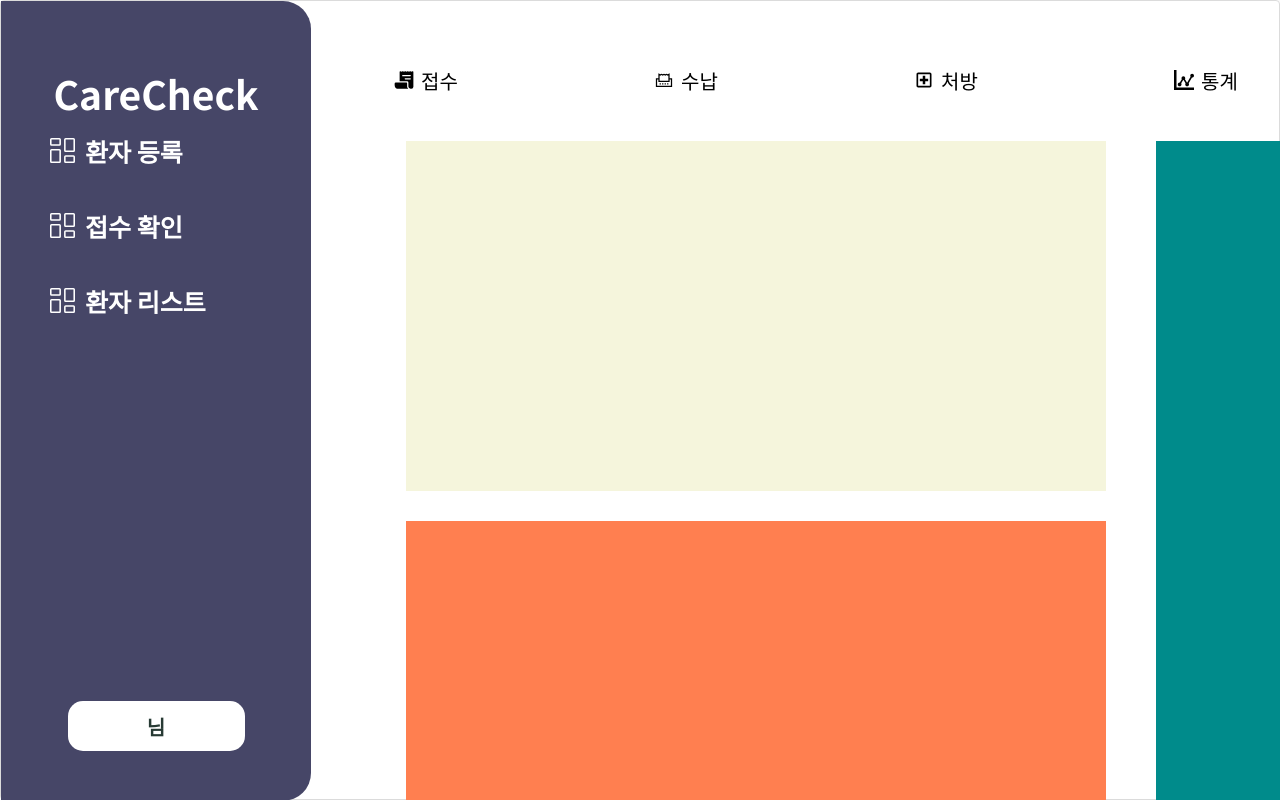
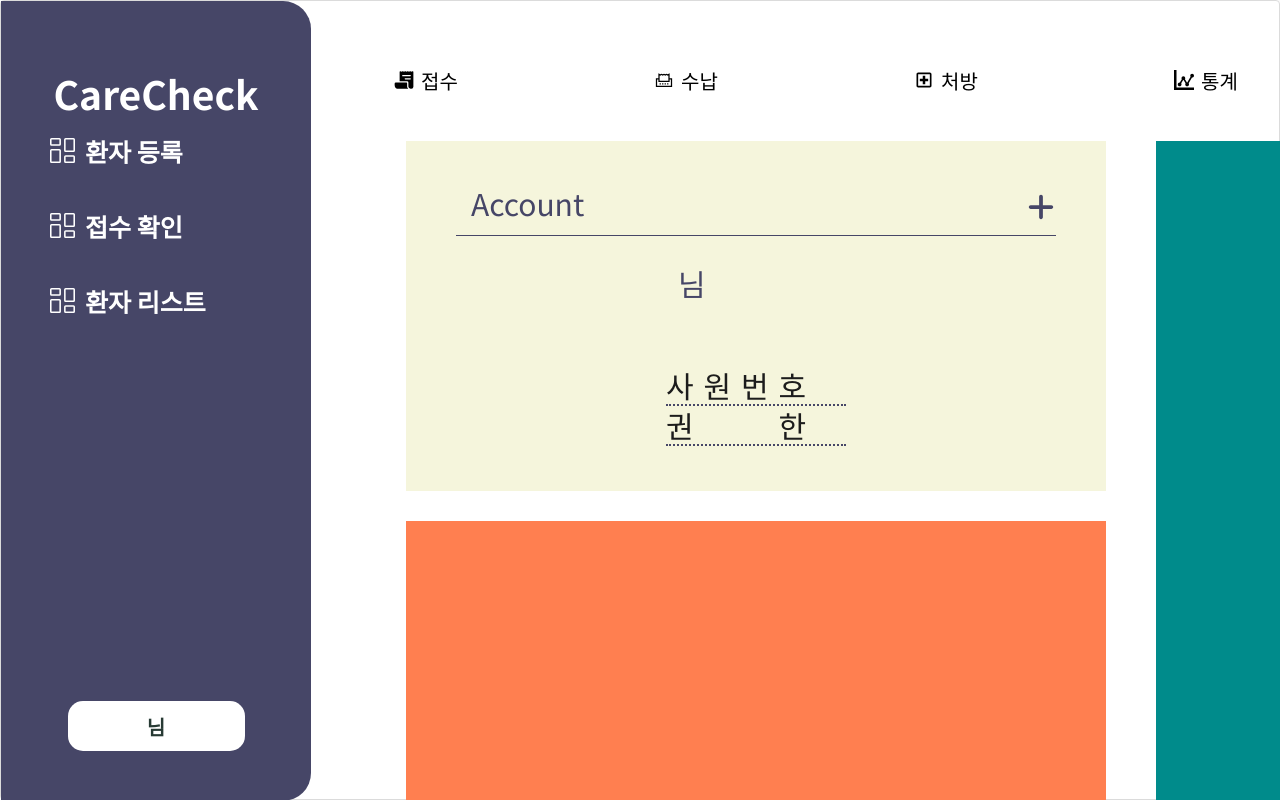
Before and after one commit to CareCheck-KoreaIT/CareCheck_koreaIt_front, a React (Vite) app: page / in a window 1280 px wide. Built offline with nearby package versions, Linux system fonts and the light colour scheme; no server answers.

Commit message:
main 화면 account-layout 생성

```diff
--- /dev/null
+++ b/src/components/mainPage/AccountLayout/AccountLayout.jsx
@@ -0,0 +1,84 @@
+/**@jsxImportSource @emotion/react */
+import { useQueryClient } from '@tanstack/react-query';
+import * as s from './style';
+import { RiAdminFill } from 'react-icons/ri';
+import { FaPlus, FaUserDoctor, FaUserNurse } from 'react-icons/fa6';
+import { BiSupport } from 'react-icons/bi';
+import { useNavigate } from 'react-router-dom';
+
+function AccountLayout(props) {
+    const queryClient = useQueryClient();
+    const loginUser = queryClient.getQueryData(["userMeQuery"]);
+    const navigate = useNavigate();
+
+    const roleName = (loginUser) => {
+        if(loginUser?.data?.userRole.role.roleName === "ROLE_ADMIN") {
+            return "관리자";
+        } else if(loginUser?.data?.userRole.role.roleName === "ROLE_DOCTOR") {
+            return "의사";
+        } else if(loginUser?.data?.userRole.role.roleName === "ROLE_NURSE") {
+            return "간호사";
+        } else if(loginUser?.data?.userRole.role.roleName === "ROLE_STAFF") {
+            return "원무";
+        }
+    }
+
+    const handleAccountLayerButtonOnClick = () => {
+        navigate("/account/info");
+    }
+
+    return (
+        <>
+            <div css={s.container}>
+                <div css={s.title}>
+                    <p>Account</p>
+                    <button css={s.navigateButton} onClick={handleAccountLayerButtonOnClick}><FaPlus /></button>
+                </div>
+                <div css={s.main}>
+                    <div css={s.profileImgBox}>
+                        {
+                            loginUser?.data?.userRole.roleId === 1 &&
+                            <RiAdminFill />
+                        }
+                        {
+                            loginUser?.data?.userRole.roleId === 2 &&
+                            <FaUserDoctor />
+                        }
+                        {
+                            loginUser?.data?.userRole.roleId === 3 &&
+                            <FaUserNurse />
+                        }
+                        {
+                            loginUser?.data?.userRole.roleId === 4 &&
+                            <BiSupport />
+                        }
+                    </div>
+                    <div css={s.userBox}>
+                        <div css={s.userInfoBox}>
+                            <div css={s.usernameBox}>
+                                <span>{loginUser?.data?.username}</span>
+                                <span> 님</span>
+                            </div>
+                        </div>
+                        <div css={s.userInfoBox}>
+                            <div css={s.accountBox}>
+                                <div css={s.infoTitle}>
+                                    사 원 번 호
+                                </div>
+                                <div>{loginUser?.data?.usercode}</div>
+                            </div>
+                            <div css={s.accountBox}>
+                                <div css={s.infoTitle}>
+                                    권 한
+                                </div>
+                                <div>{roleName(loginUser)}</div>
+                            </div>
+                        </div>
+                    </div>
+                </div>
+            </div>
+        </>
+    );
+}
+
+export default AccountLayout;
--- /dev/null
+++ b/src/components/mainPage/AccountLayout/style.js
@@ -0,0 +1,107 @@
+import { css } from "@emotion/react";
+
+export const container = css`
+    box-sizing: border-box;
+    display: flex;
+    flex-direction: column;
+    padding: 3rem;
+    width: 100%;
+    height: 100%;
+`;
+
+export const title = css`
+    box-sizing: border-box;
+    display: flex;
+    justify-content: space-between;
+    margin: 1rem 2rem;
+    font-size: 3rem;
+    font-weight: 400;
+    color: #464667;
+    border-bottom: 0.1rem solid #464667;
+
+    cursor: default;
+
+    & > p {
+        margin: 0;
+        padding: 0 0 1rem 1.5rem;
+    }
+`;
+
+export const navigateButton = css`
+    border: none;
+    padding: 0;
+    background-color: transparent;
+    cursor: pointer;
+
+    & > svg {
+        width: 3rem;
+        height: 3rem;
+        color: #464667;
+    }
+`;
+
+export const main = css`
+    display: flex;
+`;
+
+export const profileImgBox = css`
+    display: flex;
+    justify-content: center;
+    align-items: center;
+    width: 20rem;
+    height: 20rem;
+
+    & > svg {
+        width: 19rem;
+        height: 19rem;
+        color: #464667;
+    }
+`;
+
+export const userBox = css`
+    display: flex;
+    flex-direction: column;
+    justify-content: space-between;
+`;
+
+export const userInfoBox = css`
+    box-sizing: border-box;
+    display: flex;
+    flex-direction: column;
+    justify-content: center;
+    margin: 1.5rem 3rem 0;
+
+    font-size: 3rem;
+    color: #1c1c1c;
+`;
+
+export const usernameBox = css`
+    display: flex;
+    & > span:nth-of-type(1) {
+        font-weight: 600;
+        border-bottom: 0.2rem dotted #464667;
+    }
+    & > span:nth-of-type(2) {
+        padding-left: 1.2rem;
+        color: #464667;
+    }
+`;
+
+export const accountBox = css`
+    display: flex;
+    align-items: center;
+    border-bottom: 0.2rem dotted #464667;
+`;
+
+export const infoTitle = css`
+    display: inline;
+    margin-right: 4rem;
+    width: 14rem;
+    line-height: 0.2;
+    text-align: justify;
+    &::before, &::after {
+        content: "";
+        display: inline-block;
+        width: 100%;
+    }
+`;
--- a/src/pages/AccountPage/AccountPage.jsx
+++ b/src/pages/AccountPage/AccountPage.jsx
@@ -55,7 +55,7 @@ function AccountPage(props) {
                         <p>Account</p>
                     </div>
                     <div css={s.accountBox}>
-                        <div css={s.profileBox}>
+                        <div css={s.profileImgBox}>
                             {
                                 loginUser?.data?.userRole.roleId === 1 &&
                                 <RiAdminFill />
@@ -83,14 +83,14 @@ function AccountPage(props) {
                                     <button onClick={handleMyNoticeButtonOnClick}>내가 쓴 게시글</button>
                                 </div>
                             </div>
-                            <div css={s.AccountBox}>
-                                <div css={s.AccountLine}>
+                            <div css={s.accountLayout}>
+                                <div css={s.accountLine}>
                                     <div css={s.infoTitle}>
                                         사 원 번 호
                                     </div>
                                     <div>{loginUser?.data?.usercode}</div>
                                 </div>
-                                <div css={s.AccountLine}>
+                                <div css={s.accountLine}>
                                     <div css={s.infoTitle}>
                                         권 한
                                     </div>
--- a/src/pages/AccountPage/style.js
+++ b/src/pages/AccountPage/style.js
@@ -34,7 +34,7 @@ export const accountBox = css`
     display: flex;
 `;
 
-export const profileBox = css`
+export const profileImgBox = css`
     display: flex;
     justify-content: center;
     align-items: center;
@@ -90,12 +90,12 @@ export const myNoticeButton = css`
     }
 `;
 
-export const AccountBox = css`
+export const accountLayout = css`
     display: flex;
     flex-direction: column;
 `;
 
-export const AccountLine = css`
+export const accountLine = css`
     display: flex;
     align-items: end;
     margin-left: 3rem;
--- a/src/pages/MainPage/MainPage.jsx
+++ b/src/pages/MainPage/MainPage.jsx
@@ -1,4 +1,5 @@
 /**@jsxImportSource @emotion/react */
+import AccountLayout from '../../components/mainPage/AccountLayout/AccountLayout';
 import * as s from './style';
 import React from 'react';
 
@@ -6,7 +7,9 @@ function MainPage(props) {
   return (
     <div css={s.layout}>
       <div>
-        <div css={s.accountLayout}></div>
+        <div css={s.accountLayout}>
+          <AccountLayout />
+        </div>
         <div css={s.noticeLayout}></div>
       </div>
       <div css={s.calendarLayout}></div>
```
